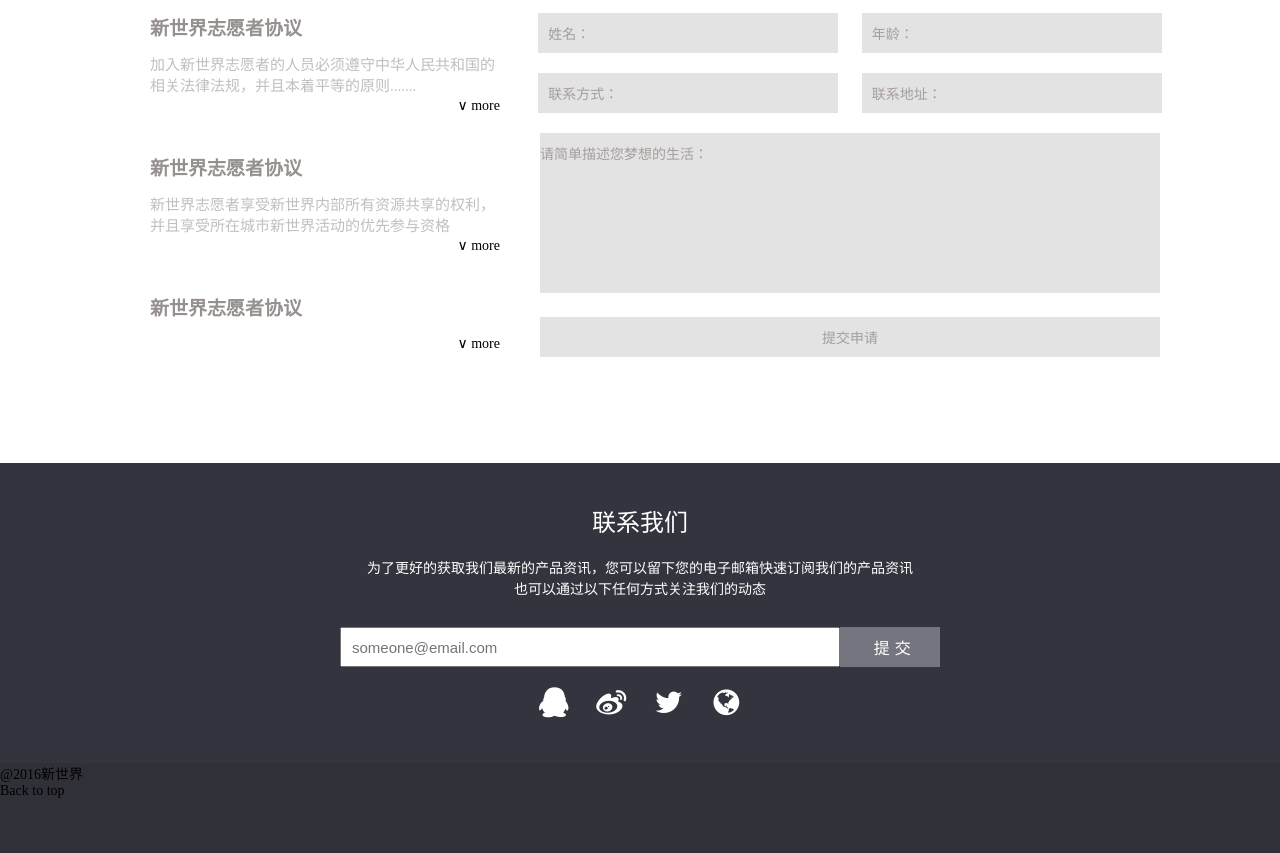
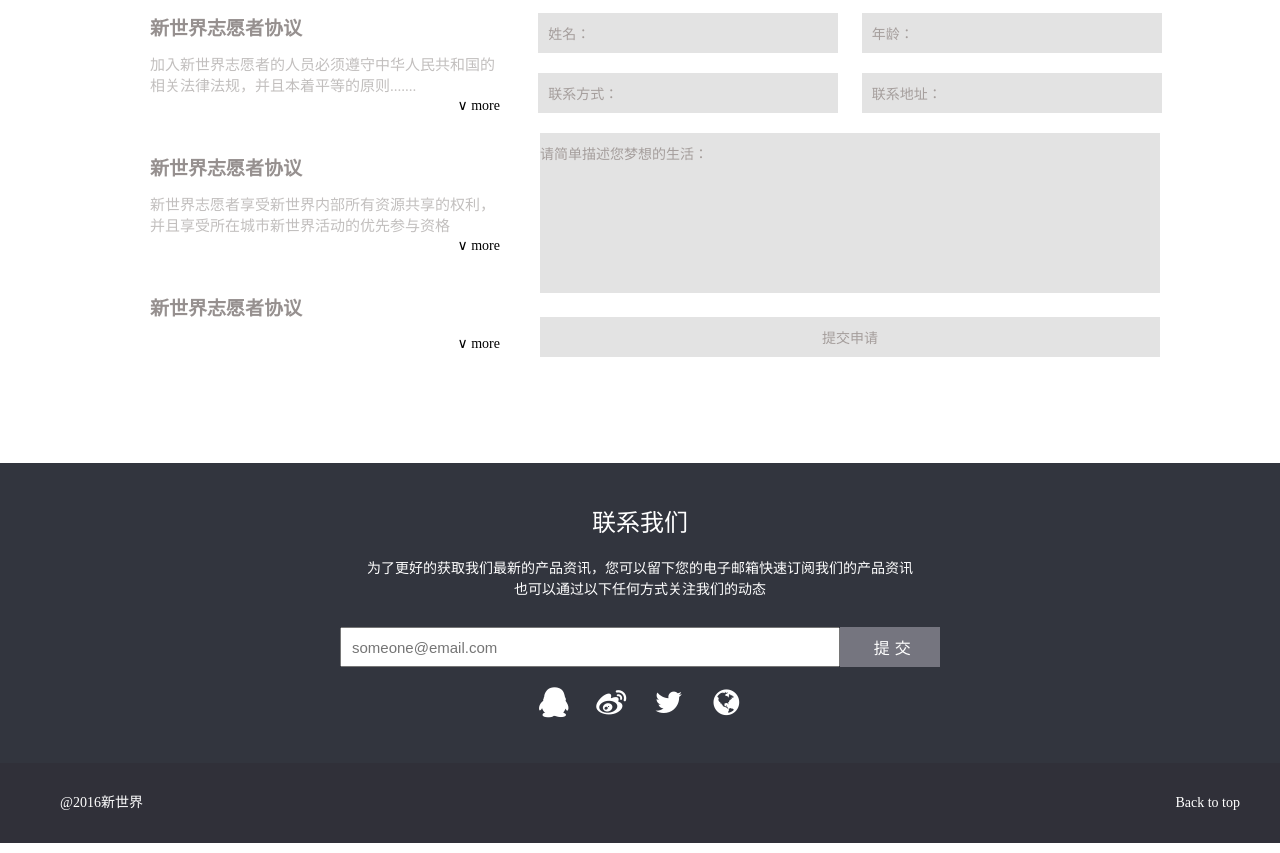
Before and after one commit to 1exciting/BD_FET, a plain HTML site: page stage1/task7/index.html in a window 1280 px wide. Shown: the part 972-1825 px from the top of the page. Drawn offline with Linux system fonts and the light colour scheme.

Commit message:
song:fix task7 bug

```diff
--- a/stage1/task7/style.css
+++ b/stage1/task7/style.css
@@ -76,6 +76,7 @@ body{
 .xsd-left .button p:hover{
 	background:white;
 	color: black;
+	cursor: pointer;
 }
 .xsd-mid .s-wenzi p{
 	color: black;
@@ -92,6 +93,7 @@ body{
 .xsd-mid .button p:hover{
 	background:#e74f4d;
 	color: white;
+	cursor: pointer;
 }
 .xsd-mid::after{
 	content: '';
@@ -218,7 +220,7 @@ body{
 }
 footer{
 	width: 100%;
-	height: 390px;
+	height: auto;
 }
 .footer-top{
 	height:300px;
@@ -290,9 +292,24 @@ footer{
 	font-size: 35px;
 }
 .footer-bottom{
-	height: 90px;
+	height: 40px;
 	background:#303039;
+	padding: 20px 40px 20px 60px;
 }
 .footer-bottom .fb-left{
-
+	float: left;
+	line-height: 40px;
+	color: white;
 }
+.footer-bottom .fb-right{
+	float: right;
+	line-height: 40px;
+	color: white;
+}
+.footer-bottom .fb-right a{
+	cursor: pointer;
+	transition: color 0.3s ease-in-out;
+}
+.footer-bottom .fb-right a:hover{
+	color: #e4baba
+}
```
